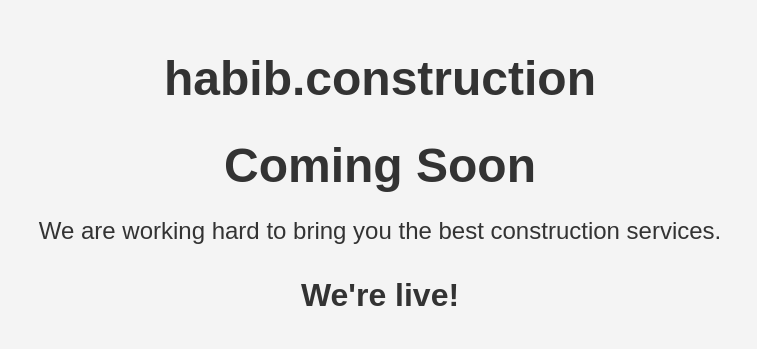
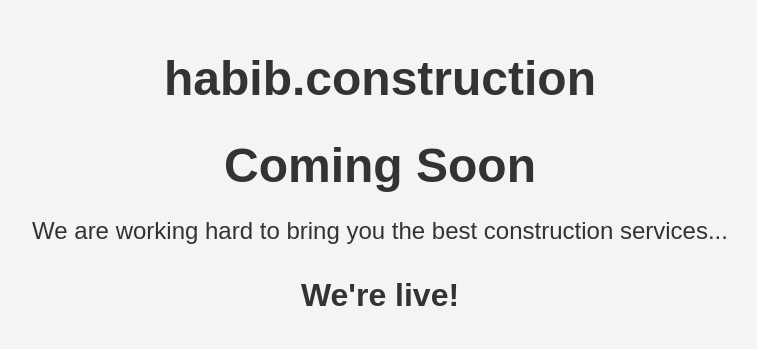
Before and after one commit to chadirahme/construction, a plain HTML site: page index.html in a window 1280 px wide. Shown: the part 218-567 px from the top of the page, without its empty margins (260-1017 px from the left). Drawn offline with Linux system fonts and the light colour scheme.

Commit message:
change message

```diff
--- a/index.html
+++ b/index.html
@@ -36,7 +36,7 @@
     <div class="container">
         <h1>habib.construction</h1>
         <h1>Coming Soon</h1>
-        <p>We are working hard to bring you the best construction services.</p>
+        <p>We are working hard to bring you the best construction services...</p>
         <p class="countdown" id="countdown">00:00:00</p>
     </div>
     <script>
```
